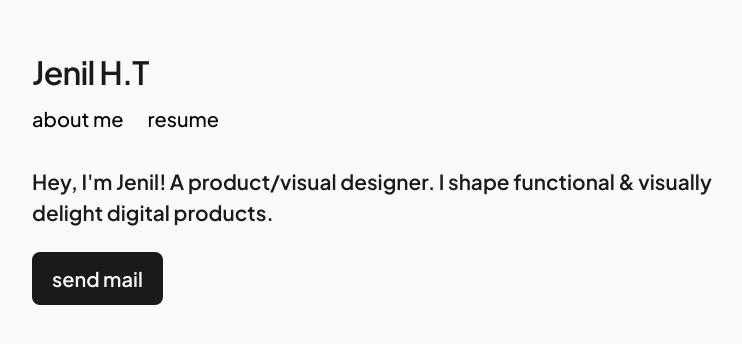
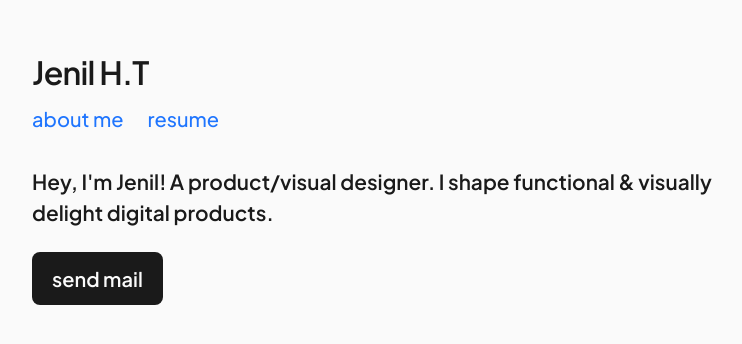
Before and after one commit to jenilthumar/jenil, a Next.js app: page / in a window 1280 px wide. Shown: the top 344 px of the page, without its empty margins (256-998 px from the left). Built offline with nearby package versions, Linux system fonts and the light colour scheme.

Commit message:
underline fix

```diff
--- a/app/page.js
+++ b/app/page.js
@@ -82,12 +82,12 @@ export default function Home() {
         </motion.h2>
 
         <motion.div
-          className="mt-[0.5rem] text-[1.25rem] font-[440]"
+          className="mt-[0.5rem] text-[1.25rem] font-[440] text-[#1F75FE]"
           variants={fadeInUp}
         >
           <Link href="/aboutme">
             <motion.span
-              whileHover={{ color: "#50C878", underlinePosition: "under" }}
+              whileHover={{ color: "#3B00DB", underlinePosition: "under", underlineThickness: "0.1rem" }}
               transition={{ duration: 0.2 }}
             >
               about me
@@ -98,7 +98,7 @@ export default function Home() {
             className="ms-[1.5rem]"
           >
             <motion.span
-              whileHover={{ color: "#50C878", underlinePosition: "under" }}
+              whileHover={{ color: "#3B00DB", underlinePosition: "under", underlineThickness: "0.1rem" }}
               transition={{ duration: 0.2 }}
             >
               resume
```
